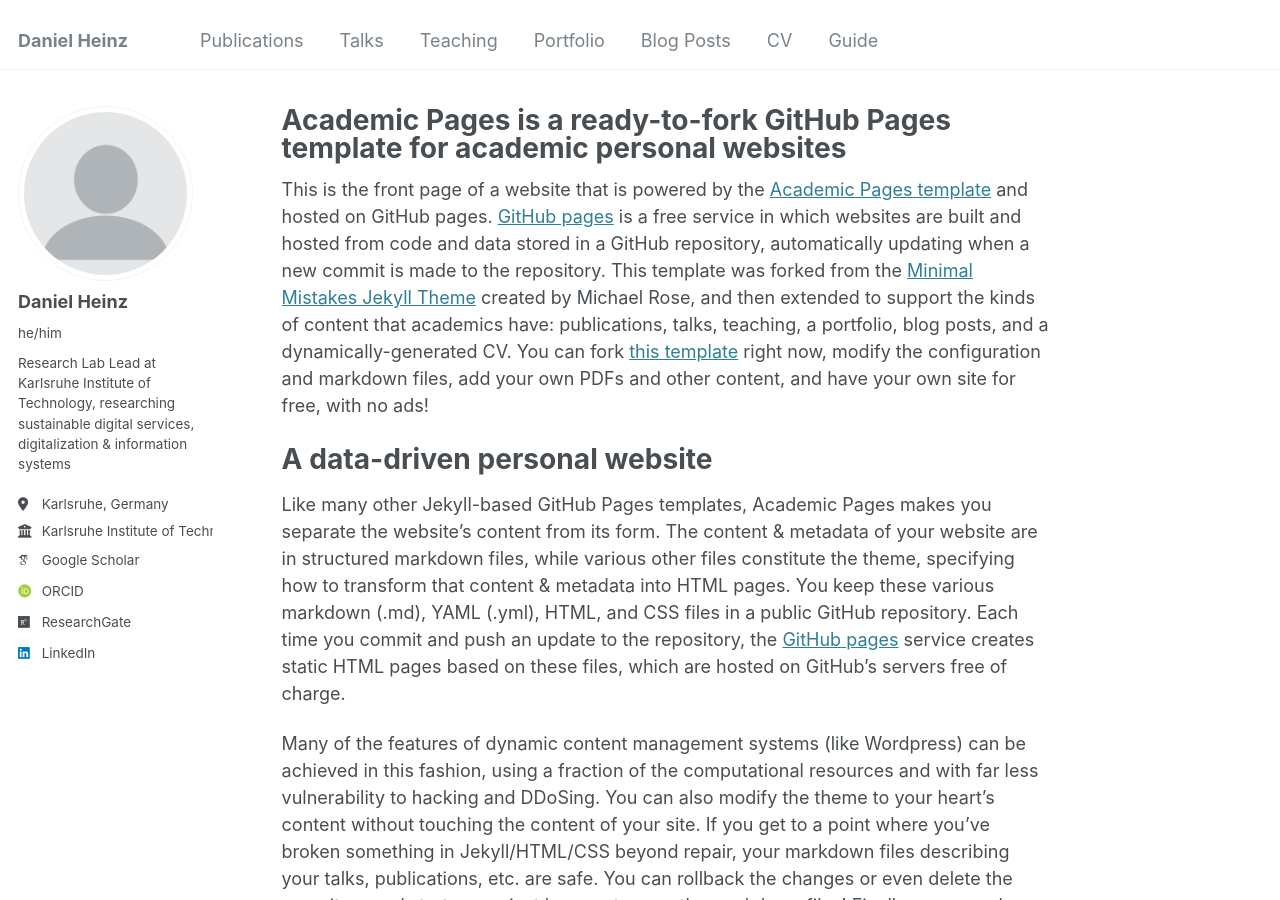
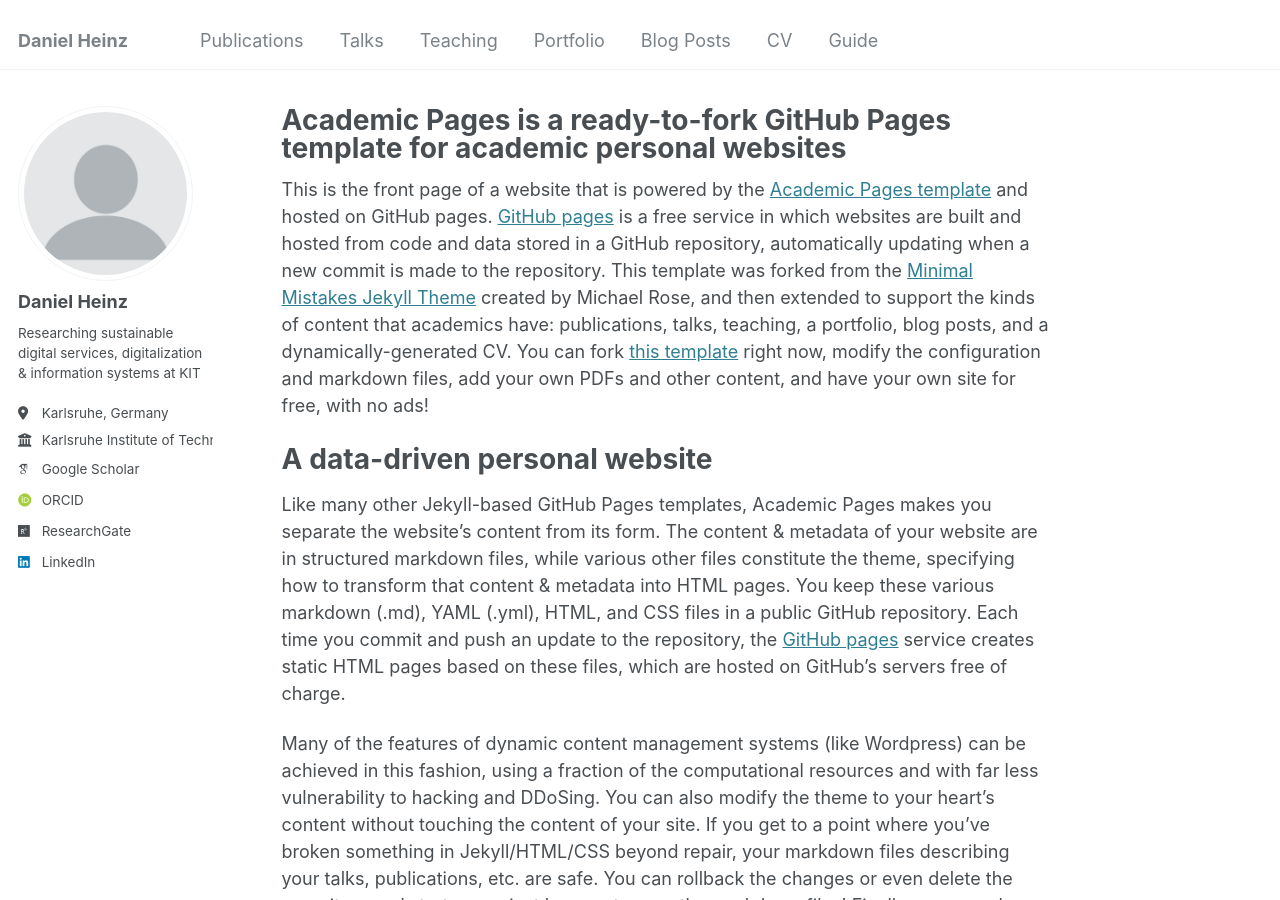
Before and after one commit to DanielHeinz7/danielheinz7.github.io, a Jekyll site: the page built from _pages/about.md, in a window 1280 px wide and 900 px high. Built offline with Jekyll 4.4.1, drawn with Linux system fonts in a browser that asks for light colours; some web fonts are replaced.

Commit message:
Update _config.yml

```diff
--- a/_config.yml
+++ b/_config.yml
@@ -23,8 +23,8 @@ author:
   # Biographic information
   avatar           : "profile.png"
   name             : "Daniel Heinz"
-  pronouns         : "he/him"
-  bio              : "Research Lab Lead at Karlsruhe Institute of Technology, researching sustainable digital services, digitalization & information systems"
+  pronouns         :
+  bio              : "Researching sustainable digital services, digitalization & information systems at KIT"
   location         : "Karlsruhe, Germany"
   employer         : "Karlsruhe Institute of Technology"
   uri              : # URL
```
